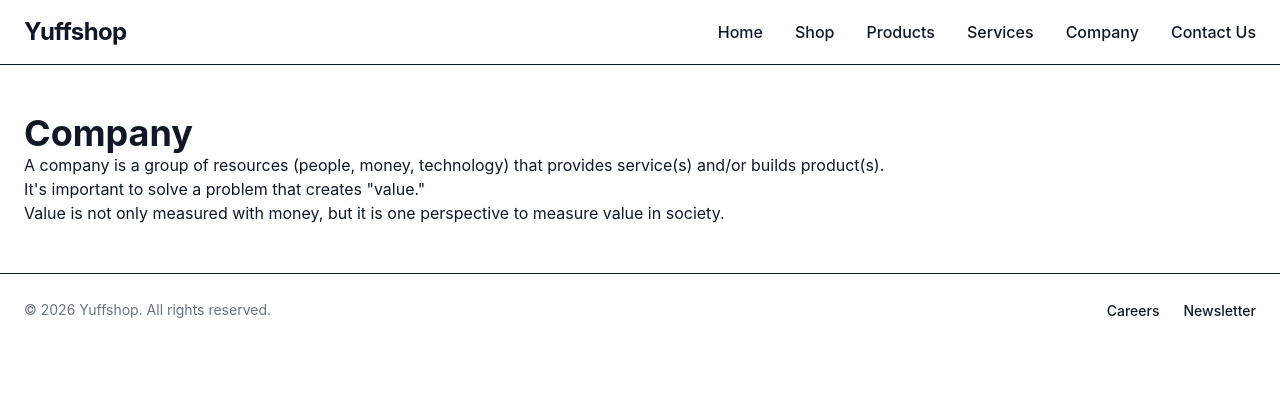
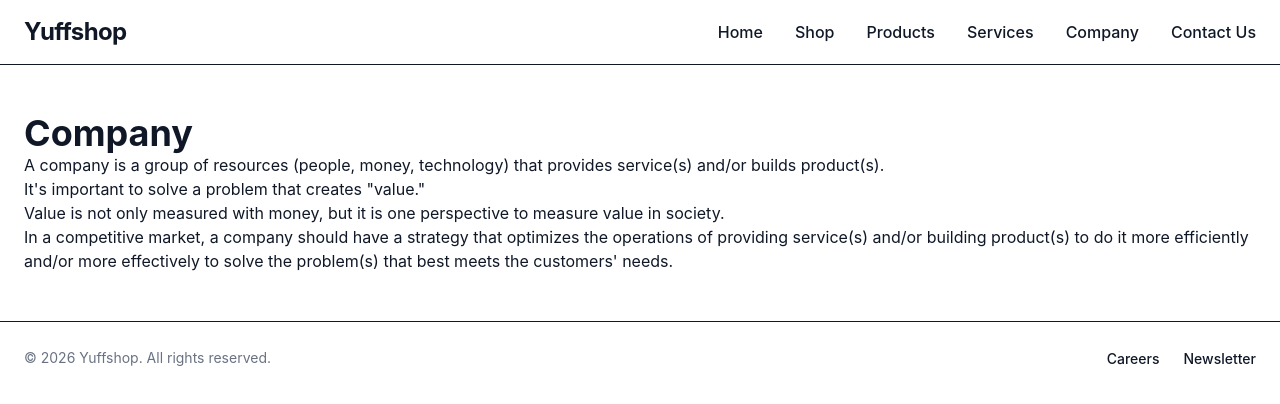
Before and after one commit to davidleeyale/yuffshop, a Next.js app: page /company in a window 1280 px wide. Shown: the top 404 px of the page. Built offline with nearby package versions, Linux system fonts and the light colour scheme.

Commit message:
Update with more learning information

```diff
--- a/app/company/page.tsx
+++ b/app/company/page.tsx
@@ -4,5 +4,8 @@ export default function CompanyPage() {
         <p>A company is a group of resources (people, money, technology) that provides service(s) and/or builds product(s).</p>
         <p>It's important to solve a problem that creates "value."</p>
         <p>Value is not only measured with money, but it is one perspective to measure value in society.</p>
+
+        <p>In a competitive market, a company should have a strategy that optimizes the operations of providing service(s) and/or building product(s)
+        to do it more efficiently and/or more effectively to solve the problem(s) that best meets the customers' needs.</p>
     </>;
 }
```
Also changed, not shown: app/page.tsx (+3 -0 lines).
